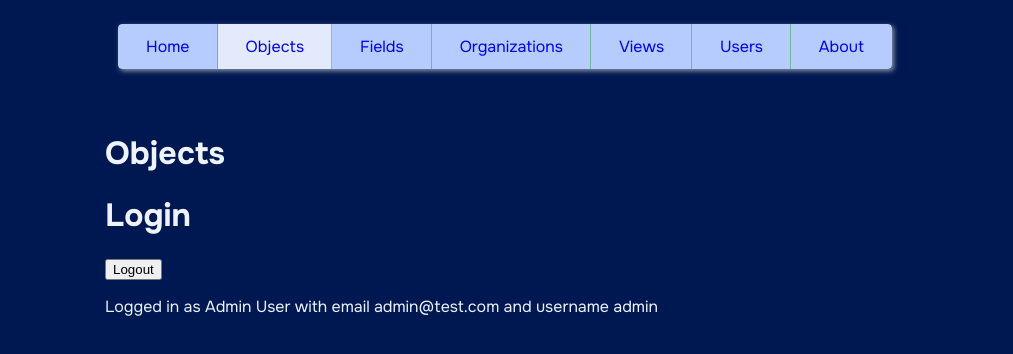
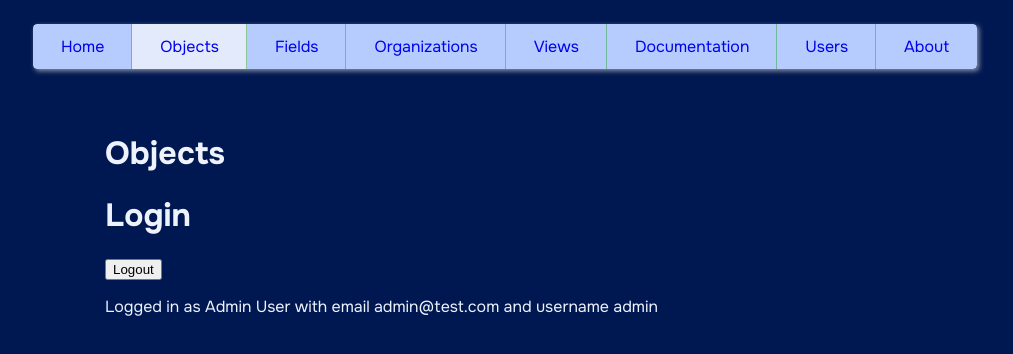
Before and after one commit to abidurr/objectlog, a Next.js app: page /objects in a window 1280 px wide. Shown: the top 354 px of the page, without its empty margins (135-1148 px from the left). Built offline with nearby package versions, Linux system fonts and the light colour scheme; no server answers; the database is empty.

Commit message:
Update Header.tsx

```diff
--- a/components/Header.tsx
+++ b/components/Header.tsx
@@ -142,6 +142,16 @@ export const Header = () => {
         <li
           style={{
             backgroundColor:
+              pathname == "/documentation"
+                ? ACTIVE_TAB_COLOR
+                : INACTIVE_TAB_COLOR,
+          }}
+        >
+          <Link href="/documentation">Documentation</Link>
+        </li>
+        <li
+          style={{
+            backgroundColor:
               pathname == "/users" ? ACTIVE_TAB_COLOR : INACTIVE_TAB_COLOR,
           }}
         >
```
